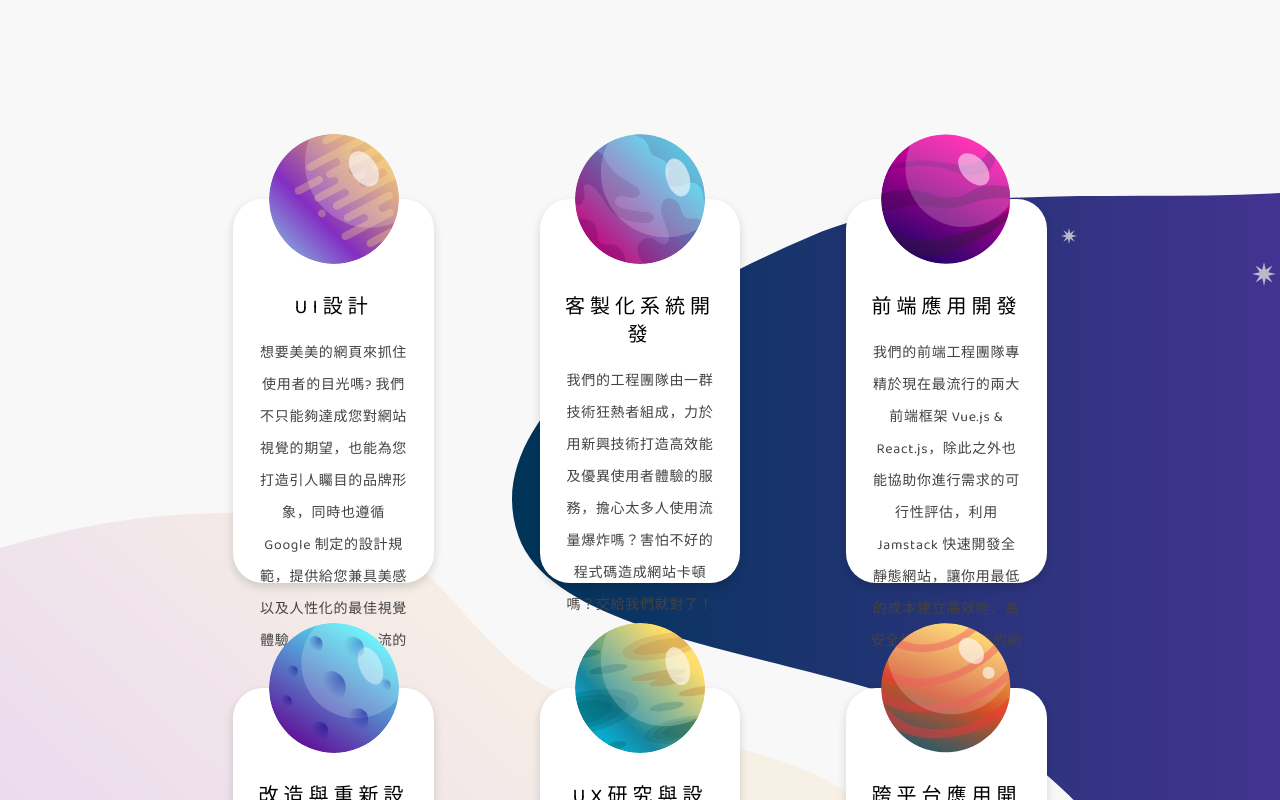
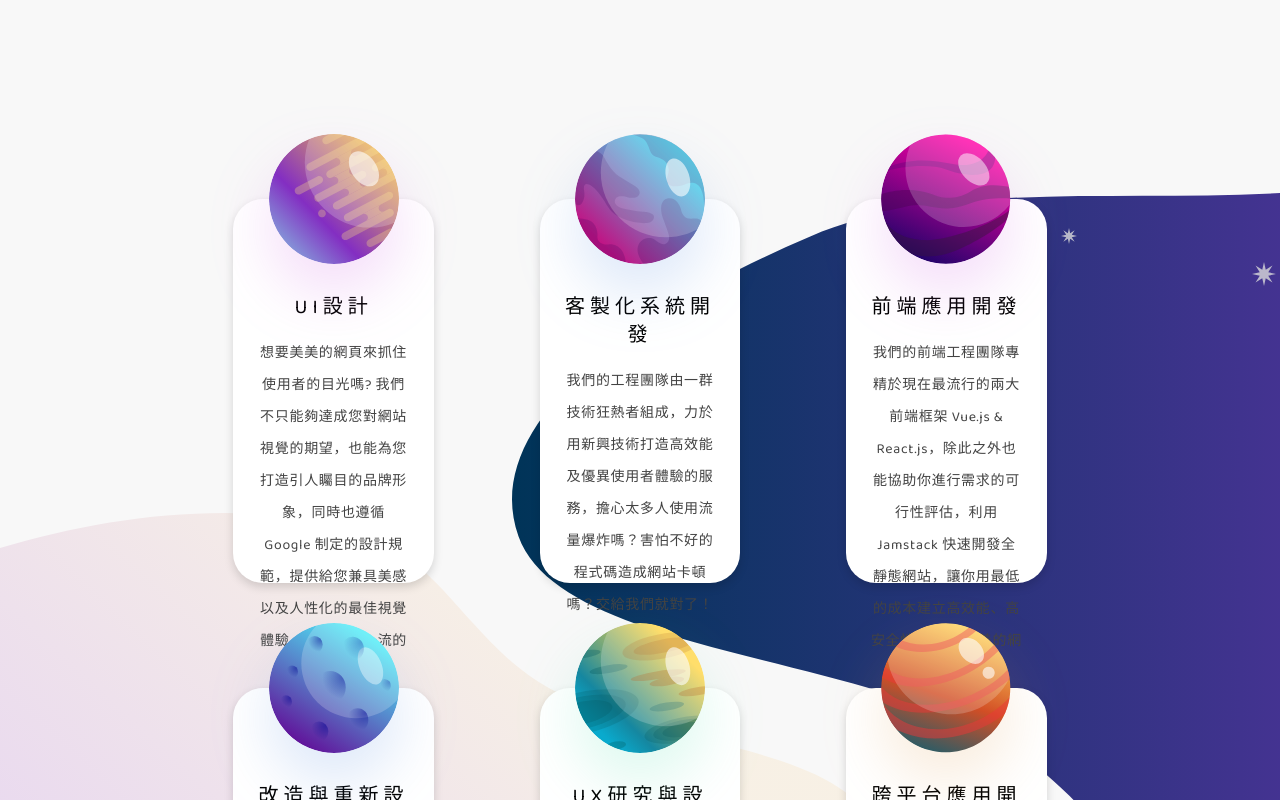
Before and after one commit to creativeplanets/homepage, a Next.js app: page / in a window 1280 px wide. Shown: the part 2680-3480 px from the top of the page. Built offline with nearby package versions, Linux system fonts and the light colour scheme; a web font is replaced by a local one.

Commit message:
fix image & planets shadow

```diff
--- a/next.config.js
+++ b/next.config.js
@@ -1,11 +1,6 @@
 /** @type {import('next').NextConfig} */
 const nextConfig = {
   reactStrictMode: true,
-  experimental: {
-    images: {
-      allowFutureImage: true,
-    },
-  },
 };
 
 module.exports = nextConfig;
--- a/src/components/How.tsx
+++ b/src/components/How.tsx
@@ -1,5 +1,4 @@
 import styles from "../styles/How.module.css";
-import Image from "next/image";
 import Discovery from "../assets/flow/discovery.svg";
 
 interface How {}
@@ -7,12 +6,12 @@ interface How {}
 export default function How(props: How) {
   return (
     <div className={styles.flowContainer}>
-        <Image
+      <img
         className={styles.left}
-          src={Discovery}
+        src={Discovery.src}
         alt="flow"
-          width={685}
-          height={627}
+        width="685"
+        height="627"
       />
       <div className={styles.right}>
         <div className={styles.title}>HOW WE DO ?</div>
--- a/src/components/What.tsx
+++ b/src/components/What.tsx
@@ -1,20 +1,20 @@
 import styles from "../styles/What.module.css";
-import Image from "next/image";
 interface What {
   image: any;
   subtitle: string;
   content: string;
+  planetClass: string;
 }
 
 export default function What(props: What) {
   return (
     <div>
-      <Image
-        className={styles.planets}
-        src={props.image}
+      <img
+        className={`${styles.planets} ${props.planetClass}`}
+        src={props.image.src}
         alt="props.image"
-        width={130}
-        height={130}
+        width="130"
+        height="130"
       />
       <div className={styles.card}>
         <div className={styles.textSection}>
--- a/src/components/WhatSection.tsx
+++ b/src/components/WhatSection.tsx
@@ -65,6 +65,7 @@ export default function WhatSection() {
                 subtitle={v.subtitle}
                 content={v.content}
                 image={v.image}
+                planetClass={`${styles[`planet${i}`]}`}
               ></Card>
             );
           })}
--- a/src/pages/index.tsx
+++ b/src/pages/index.tsx
@@ -1,7 +1,5 @@
 import Head from "next/head";
-import Image from "next/image";
 import { Inter } from "next/font/google";
-import Button from "@/components/Button";
 import Header from "@/components/Header";
 import Who from "@/components/Who";
 import WhatSection from "@/components/WhatSection";
@@ -34,7 +32,7 @@ export default function Home() {
             margin: "48px",
           }}
           component={
-            <Image src={Rocket} alt="scrollTop" width={52} height={131} />
+            <img src={Rocket.src} alt="scrollTop" width="52" height="131" />
           }
         />
       </main>
--- a/src/styles/What.module.css
+++ b/src/styles/What.module.css
@@ -22,3 +22,21 @@
 .content {
   @apply text-sm text-434343 tracking-wider leading-8 px-3 py-1;
 }
+.planet0 {
+  filter: drop-shadow(0px 30px 30px rgba(206, 85, 225, 0.2));
+}
+.planet1 {
+  filter: drop-shadow(0px 30px 30px rgba(85, 141, 225, 0.2));
+}
+.planet2 {
+  filter: drop-shadow(0px 30px 30px rgba(206, 85, 225, 0.2));
+}
+.planet3 {
+  filter: drop-shadow(0px 30px 30px rgba(85, 141, 225, 0.2));
+}
+.planet4 {
+  filter: drop-shadow(0px 30px 30px rgba(85, 225, 175, 0.2));
+}
+.planet5 {
+  filter: drop-shadow(0px 30px 30px rgba(225, 161, 85, 0.2));
+}
```
Also changed, not shown: .eslintrc.json, src/assets/scroll-top/Rocket.png (added). Lines whose indentation alone changed are shown as unchanged.
